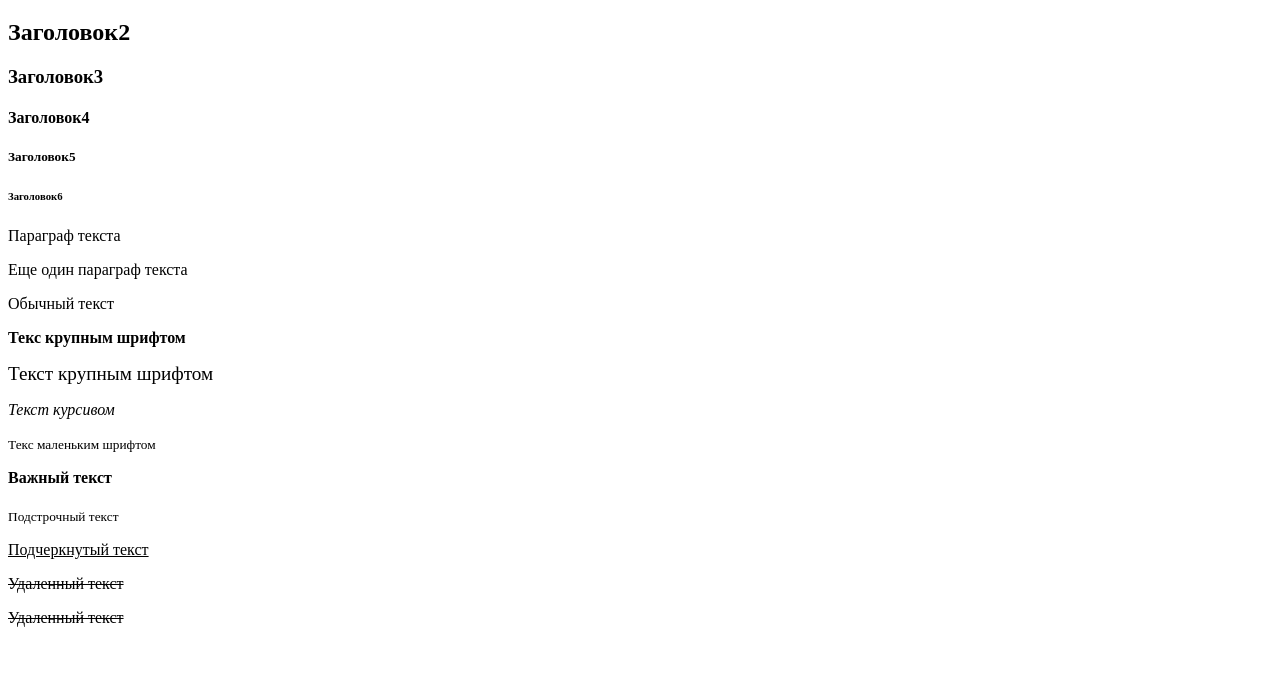
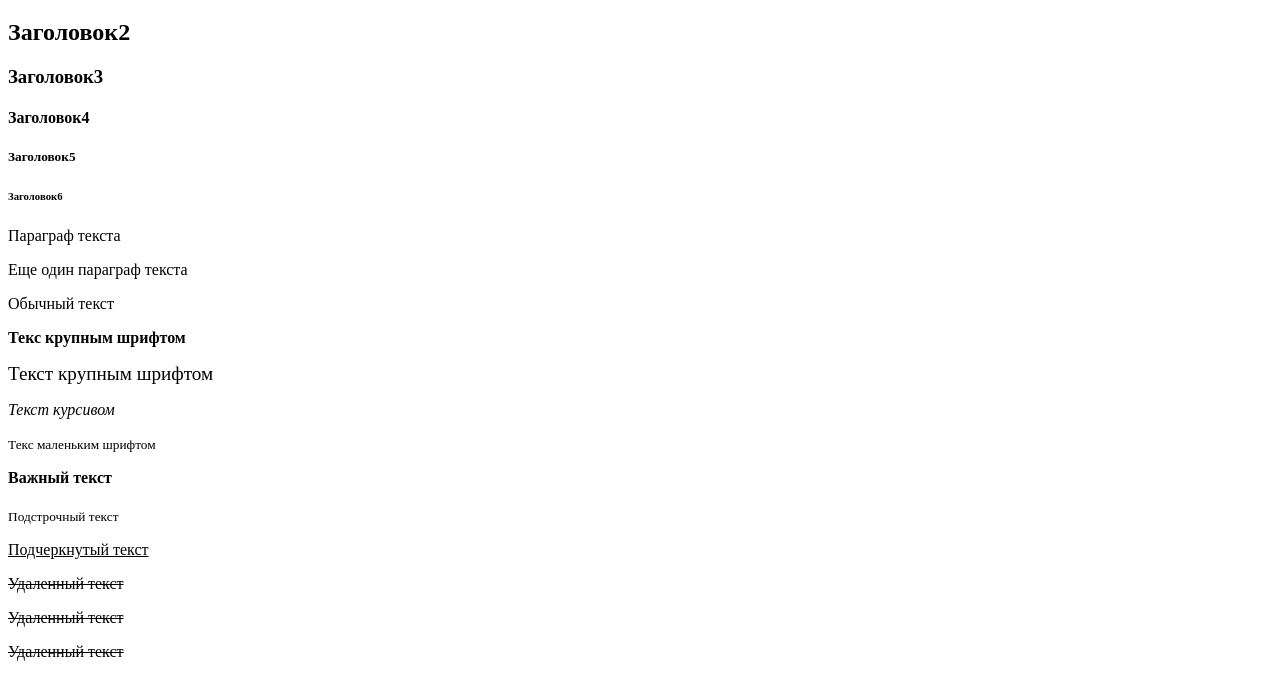
Before and after one commit to ShadePrima/My-Blog, a plain HTML site: page index.html in a window 1280 px wide. Shown: the part 211-888 px from the top of the page. Before the commit the page ends 854 px from the top, so only its background shows below. Drawn offline with Linux system fonts and the light colour scheme.

Commit message:
пробный коммит

```diff
--- a/index.html
+++ b/index.html
@@ -31,5 +31,6 @@
         <p><ins>Подчеркнутый текст</ins></p>
         <p><del>Удаленный текст</del></p>
         <p><del>Удаленный текст</del></p>
+        <p><del>Удаленный текст</del></p>
     </body>
 </html>
```
